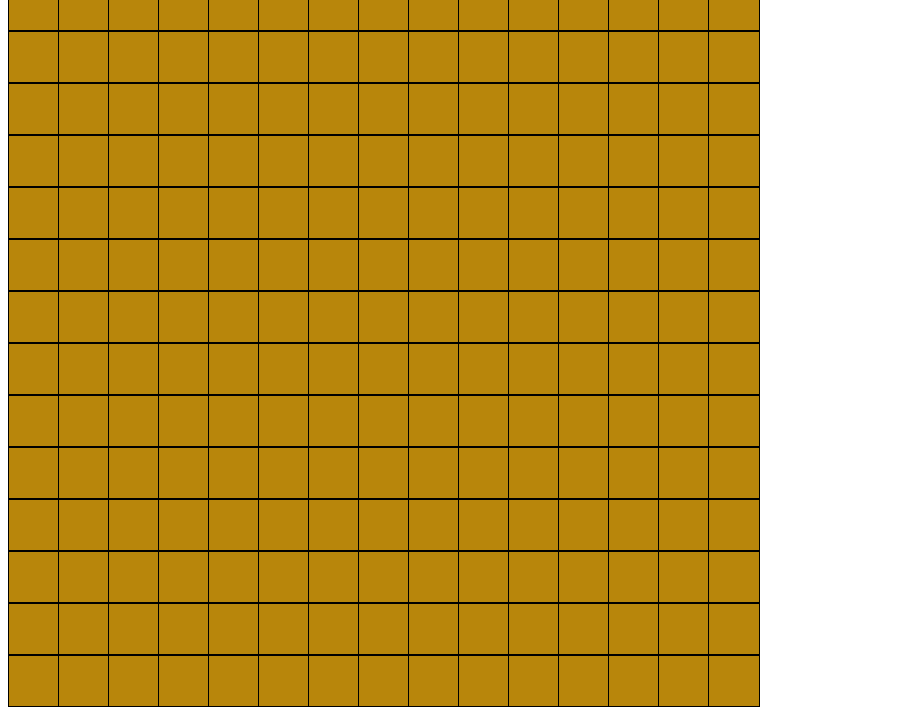
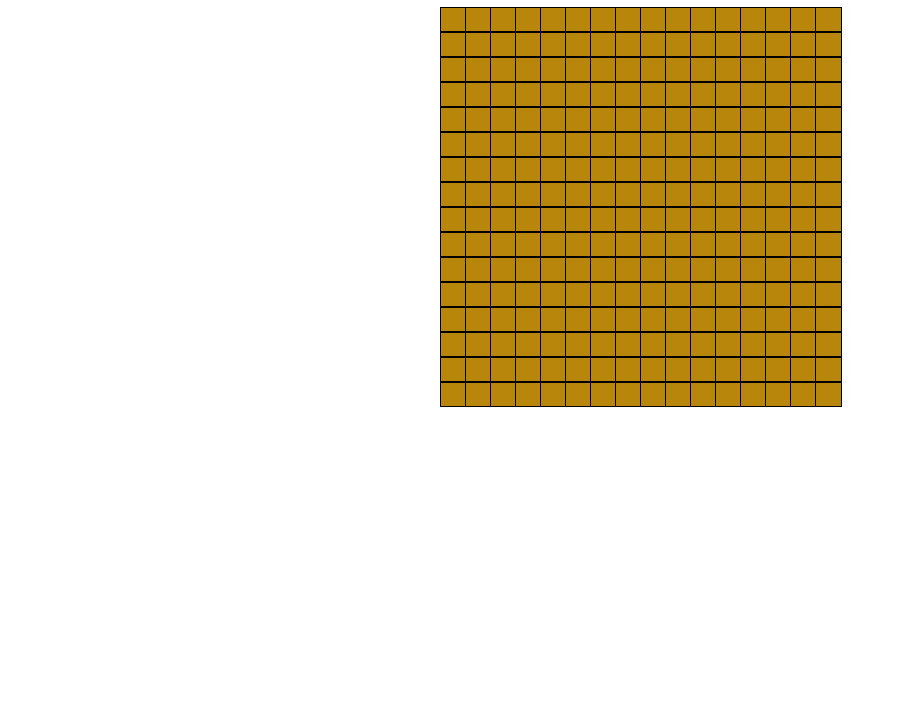
Before and after one commit to varKunst/varKunst.github.io, a plain HTML site: page omok/index.html in a window 1280 px wide. Shown: the part 81-800 px from the top of the page, without its empty margins (0-897 px from the left). Drawn offline with Linux system fonts and the light colour scheme.

Commit message:
omok game ver 1.0.0.0

```diff
--- a/omok/index.html
+++ b/omok/index.html
@@ -5,10 +5,14 @@
   <meta http-equiv="X-UA-Compatible" content="IE=edge">
   <meta name="viewport" content="width=device-width, initial-scale=1.0">
   <link rel="stylesheet" href="omok.css">
+  <link rel="shortcut icon" href="https://em-content.zobj.net/thumbs/240/apple/325/black-circle_26ab.png">
   <title>Omok</title>
 </head>
-<body>
+<body><div class="container">
+  <h1 class="title">Amazing Omok Game!</h1>
+  <div class="background"></div>
   <div class="board"></div>
+</div>
   <script type="text/javascript" src="omok.js"></script>
 </body>
 </html>
--- a/omok/omok.css
+++ b/omok/omok.css
@@ -1,22 +1,47 @@
+.container {
+  display: flex;
+  justify-content: center;
+  flex-wrap: wrap;
+  width: 500px;
+  margin: auto;
+}
+
+.title {
+  text-align: center;
+}
+
+.background {
+  display: grid;
+  grid-template-columns: repeat(16, 25px);
+  margin: auto;
+}
+
+.backBlock {
+  background-color: darkgoldenrod;
+  border: 1px solid black;
+  width: 25px;
+  height: 23px;
+}
+
 .board {
   display: grid;
-  grid-template-columns: repeat(15, 50px);
+  grid-template-columns: repeat(15, 25px);
   margin: auto;
-  position: relative;
+  position: absolute;
+  top: 100px;
+  left: 316px
 }
 
 .block {
-  width: 50px;
-  height: 50px;
+  width: 25px;
+  height: 25px;
   cursor: pointer;
-  background-color: darkgoldenrod;
-  border: 1px solid black;
   display: flex;
   justify-content: center;
   align-items: center;
 }
 
 .stone {
-  width: 36px;
-  height: 36px;
+  width: 20px;
+  height: 20px;
 }
--- a/omok/omok.js
+++ b/omok/omok.js
@@ -12,6 +12,15 @@ for(let i=0; i<size; i++) {
   }
 
   check.push(temp);
+}
+
+const background = document.querySelector(".background");
+for(let i=0; i<size+1; i++) {
+  for(let j=0; j<size+1; j++) {
+    const newBlock = document.createElement("div");
+    newBlock.setAttribute("class", "backBlock");
+    background.append(newBlock);
+  }
 }
 
 const board = document.querySelector(".board");
```
